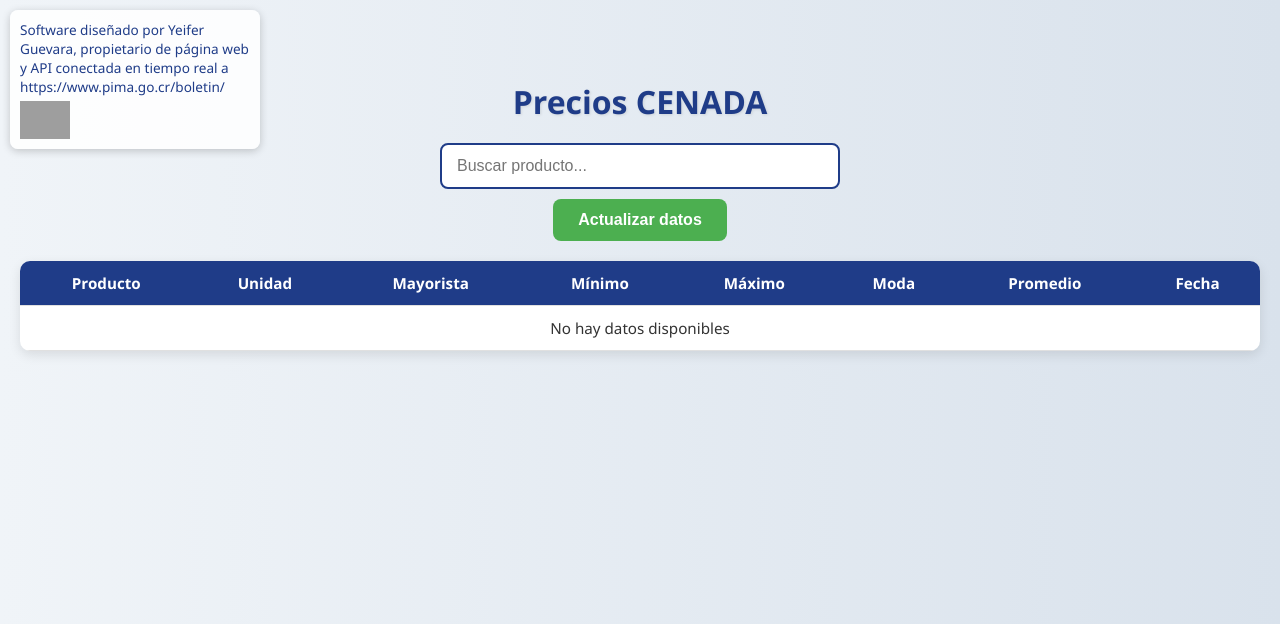
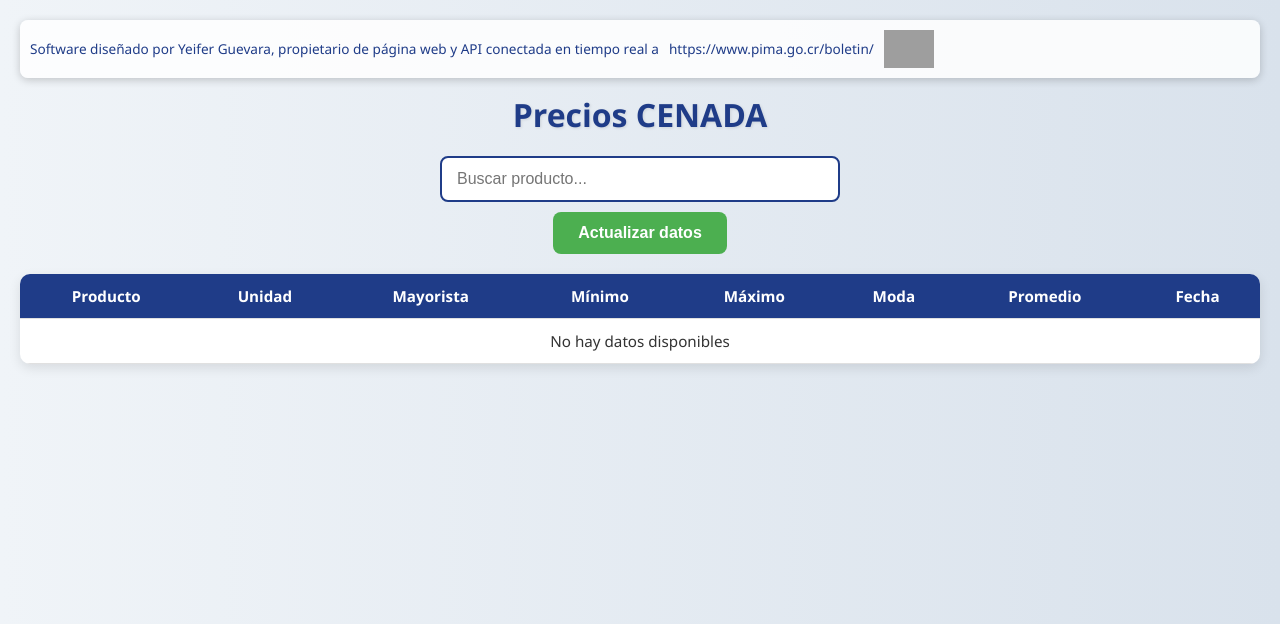
Before and after one commit to yeifer125/webcenada, a Flask app: page / in a window 1280 px wide. Shown: the top 624 px of the page. Run offline with Flask 3, Linux system fonts and the light colour scheme; data that the repository does not hold is empty; grey boxes are pictures that could not be loaded.

Commit message:
correciones de pantalla movil

```diff
--- a/templates/index.html
+++ b/templates/index.html
@@ -5,47 +5,40 @@
   <meta name="viewport" content="width=device-width, initial-scale=1.0">
   <title>by: cArbonAto</title>
   <style>
-    /* Reset básico */
-    * {
-      box-sizing: border-box;
-      margin: 0;
-      padding: 0;
-    }
+    * { box-sizing: border-box; margin: 0; padding: 0; }
 
     body {
       font-family: 'Segoe UI', Tahoma, Geneva, Verdana, sans-serif;
       background: linear-gradient(to right, #f0f4f8, #d9e2ec);
       color: #333;
       padding: 20px;
-      padding-top: 80px; /* espacio para el texto superior izquierdo */
     }
 
-    /* Contenedor fijo superior izquierdo */
+    /* Bloque de info encima del título */
     #info {
-      position: fixed;
-      top: 10px;
-      left: 10px;
+      display: flex;
+      align-items: center;
+      gap: 10px;
+      flex-wrap: wrap;
       font-size: 0.85rem;
       color: #1f3c88;
-      max-width: 250px;
       background: rgba(255, 255, 255, 0.85);
       padding: 10px;
       border-radius: 8px;
       box-shadow: 0 2px 8px rgba(0,0,0,0.2);
-      z-index: 1000;
+      margin-bottom: 15px;
     }
+
     #info img {
       width: 50px;
-      margin-top: 5px;
-      display: block;
+      height: auto;
     }
+
     #info a {
       color: #1f3c88;
       text-decoration: none;
     }
-    #info a:hover {
-      text-decoration: underline;
-    }
+    #info a:hover { text-decoration: underline; }
 
     h1 {
       text-align: center;
@@ -55,7 +48,6 @@
       text-shadow: 1px 1px 3px rgba(0,0,0,0.1);
     }
 
-    /* Input y botón */
     #busqueda {
       width: 90%;
       max-width: 400px;
@@ -67,7 +59,6 @@
       font-size: 1rem;
       transition: all 0.3s;
     }
-
     #busqueda:focus {
       border-color: #4CAF50;
       outline: none;
@@ -87,13 +78,11 @@
       cursor: pointer;
       transition: all 0.3s;
     }
-
     #actualizarBtn:hover {
       background-color: #45a049;
       box-shadow: 0 4px 8px rgba(0,0,0,0.2);
     }
 
-    /* Tabla */
     table {
       width: 100%;
       border-collapse: collapse;
@@ -110,49 +99,21 @@
       border-bottom: 1px solid #e0e0e0;
       font-size: 0.95rem;
     }
-
-    th {
-      background-color: #1f3c88;
-      color: white;
-      font-weight: 600;
-    }
-
-    tr:nth-child(even) {
-      background-color: #f7f9fb;
-    }
-
-    tr:hover {
-      background-color: #e8f0fe;
-      transition: background-color 0.3s;
-    }
+    th { background-color: #1f3c88; color: white; font-weight: 600; }
+    tr:nth-child(even) { background-color: #f7f9fb; }
+    tr:hover { background-color: #e8f0fe; transition: background-color 0.3s; }
 
     @media (max-width: 768px) {
-      th, td {
-        font-size: 0.8rem;
-        padding: 8px 5px;
-      }
-
-      h1 {
-        font-size: 1.5rem;
-      }
-
-      #busqueda, #actualizarBtn {
-        width: 95%;
-      }
-
-      #info {
-        max-width: 200px;
-        font-size: 0.75rem;
-      }
-      #info img {
-        width: 40px;
-      }
+      h1 { font-size: 1.5rem; }
+      #busqueda, #actualizarBtn { width: 95%; }
+      #info { font-size: 0.75rem; gap: 5px; }
+      #info img { width: 40px; }
     }
   </style>
 </head>
 <body>
 
-<!-- Texto e imagen superior izquierdo -->
+<!-- Bloque de info arriba del título -->
 <div id="info">
   Software diseñado por Yeifer Guevara, propietario de página web y API conectada en tiempo real a
   <a href="https://www.pima.go.cr/boletin/" target="_blank">https://www.pima.go.cr/boletin/</a>
```
